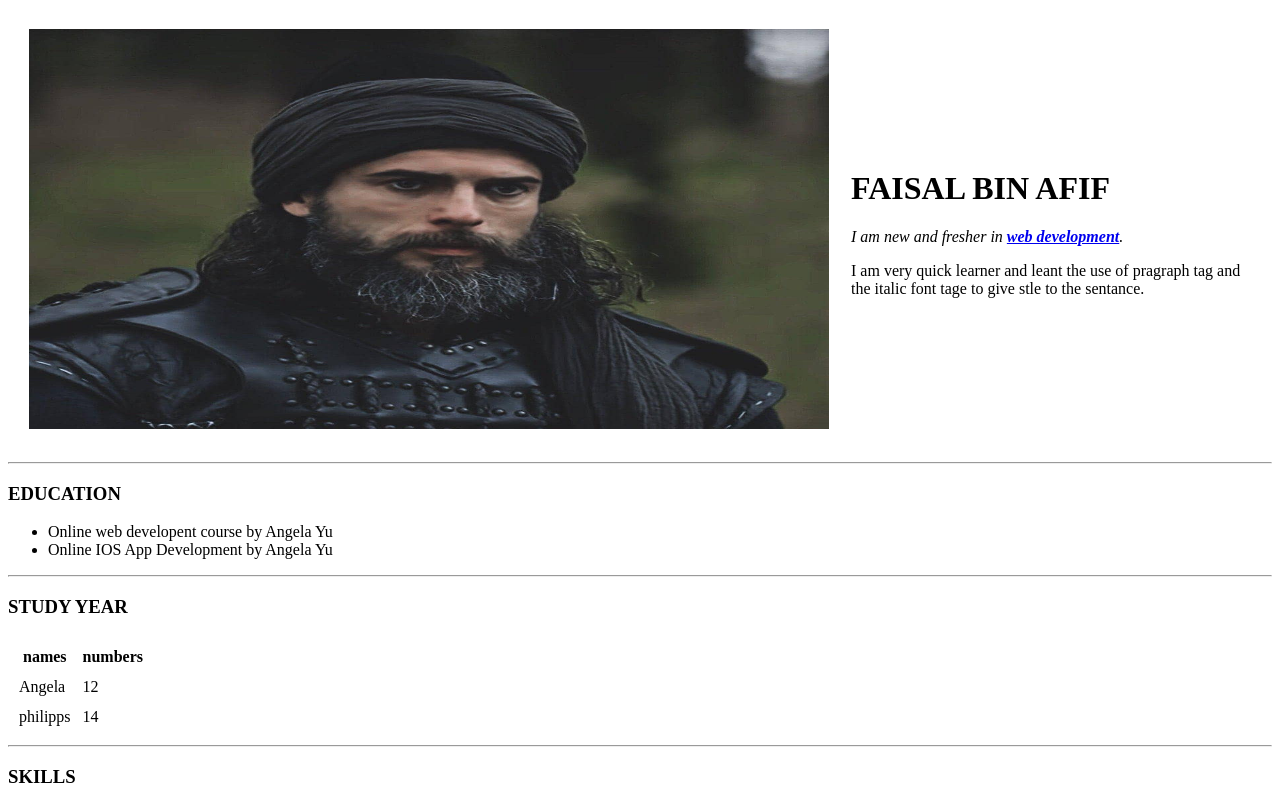
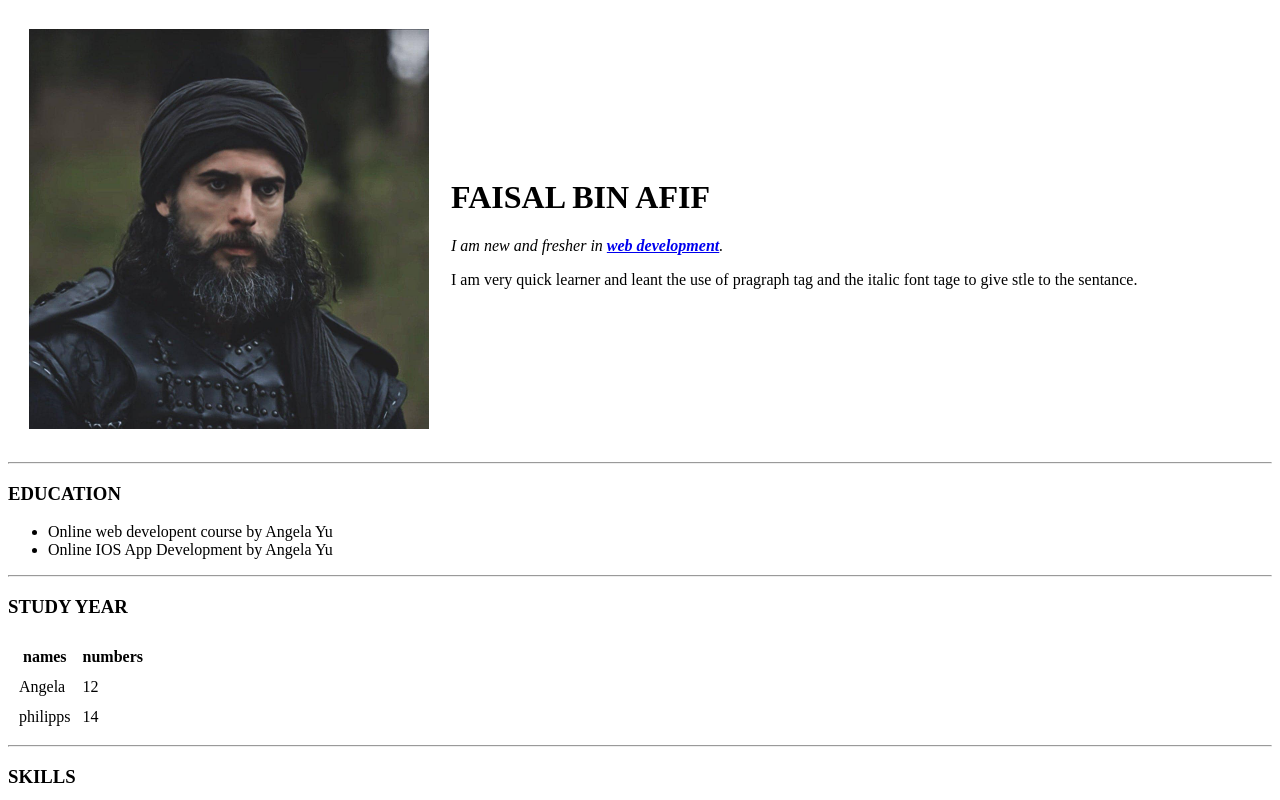
Before and after one commit to faisalbinafif/corp, a plain HTML site: page index.html in a window 1280 px wide. Shown: the top 800 px of the page. Drawn offline with Linux system fonts and the light colour scheme.

Commit message:
Update index.html

```diff
--- a/index.html
+++ b/index.html
@@ -11,7 +11,7 @@
 <body>
   <table cellspacing="20">
     <tr>
-      <td><img src="turgut.jpg" alt="TURGUT BEYM" width="800" height="400"></td>
+      <td><img src="turgut.jpg" alt="TURGUT BEYM" width="400" height="400"></td>
       <td>
         <h1>FAISAL BIN AFIF</h1>
         <p><em>I am new and fresher in <strong><a href="https://www.udemy.com/course/the-complete-web-development-bootcamp/">web development</a></strong>.</em></p>
```
